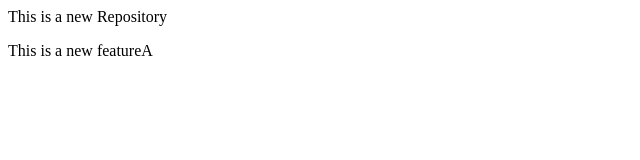
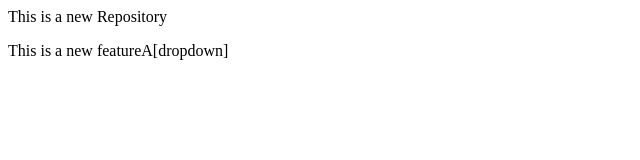
Before and after one commit to amitpatil51/localrepo, a plain HTML site: page index.html in a window 1280 px wide. Shown: the full height of the page, 0-640 px from the left. Drawn offline with Linux system fonts and the light colour scheme.

Commit message:
Add Dropdown

```diff
--- a/index.html
+++ b/index.html
@@ -1,2 +1,2 @@
 <p>This is a new Repository</p>
-<p>This is a new featureA</p>
+<p>This is a new featureA[dropdown]</p>
```
